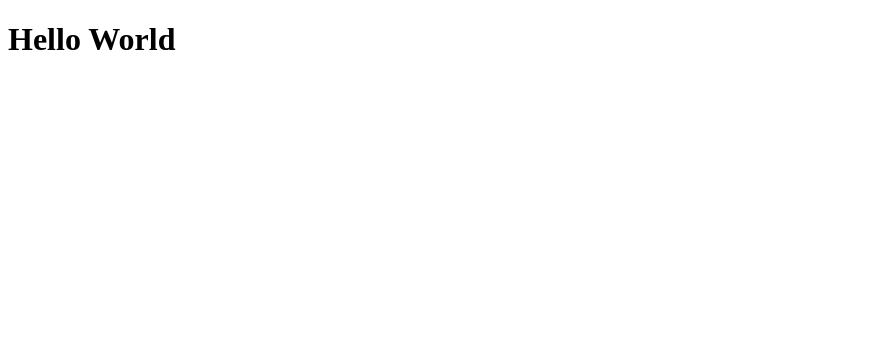
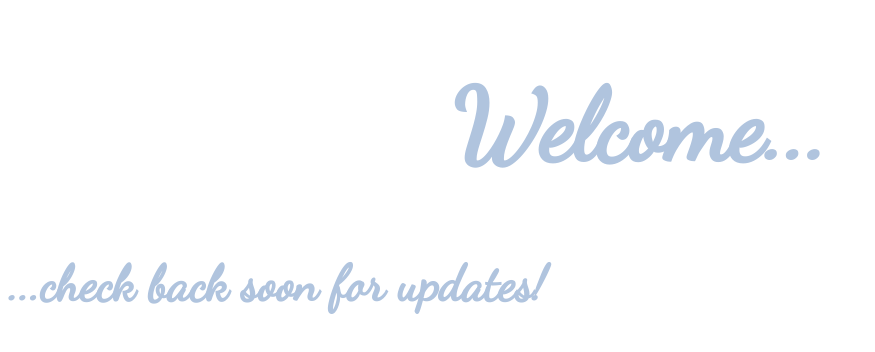
Before and after one commit to reharka/harka, a plain HTML site: page index.html in a window 1280 px wide. Shown: the whole page, without its empty margins (0-875 px from the left). Drawn offline with Linux system fonts and the light colour scheme.

Commit message:
Update welcome message
Message

[Ticket: X]

```diff
--- a/index.html
+++ b/index.html
@@ -5,9 +5,14 @@
     <meta name="viewport" content="width=device-width, initial-scale=1.0">
     <meta http-equiv="X-UA-Compatible" content="ie=edge">
     <title>Robyn Harka</title>
+    <link rel="stylesheet" href="style.css">
+    <link href="https://fonts.googleapis.com/css?family=Dancing+Script" rel="stylesheet">
+
 </head>
 <body>
-    <h1>Hello World</h1>
+    <h1>Welcome...</h1>
+
+    <h3> ...check back soon for updates!</h3>
 
 </body>
 </html>
--- /dev/null
+++ b/style.css
@@ -0,0 +1,16 @@
+body {
+    color: #F0F8FF;
+}
+
+h1 {
+    font-family: 'Dancing Script', cursive;
+    font-size: 100px;
+    text-align: center;
+    color:#B0C4DE
+}
+
+h3 {
+    font-family: 'Dancing Script', cursive;
+    font-size: 50px;
+    color: #B0C4DE;
+}
```
Also changed, not shown: 1 other file.
